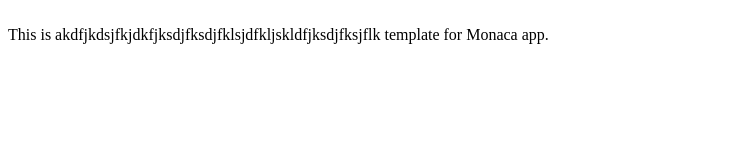
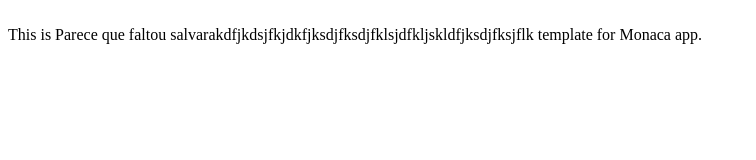
Before and after one commit to josebarbosa111/App, a website: page www/index.html in a window 1280 px wide. Shown: the whole page, without its empty margins (0-756 px from the left). Drawn offline with Linux system fonts and the light colour scheme.

Commit message:
Estava esquecendo de colocar comantario

```diff
--- a/www/index.html
+++ b/www/index.html
@@ -12,6 +12,6 @@
 </head>
 <body>
 	<br />
-    This is akdfjkdsjfkjdkfjksdjfksdjfklsjdfkljskldfjksdjfksjflk template for Monaca app.
+    This is Parece que faltou salvarakdfjkdsjfkjdkfjksdjfksdjfklsjdfkljskldfjksdjfksjflk template for Monaca app.
 </body>
 </html>
```
